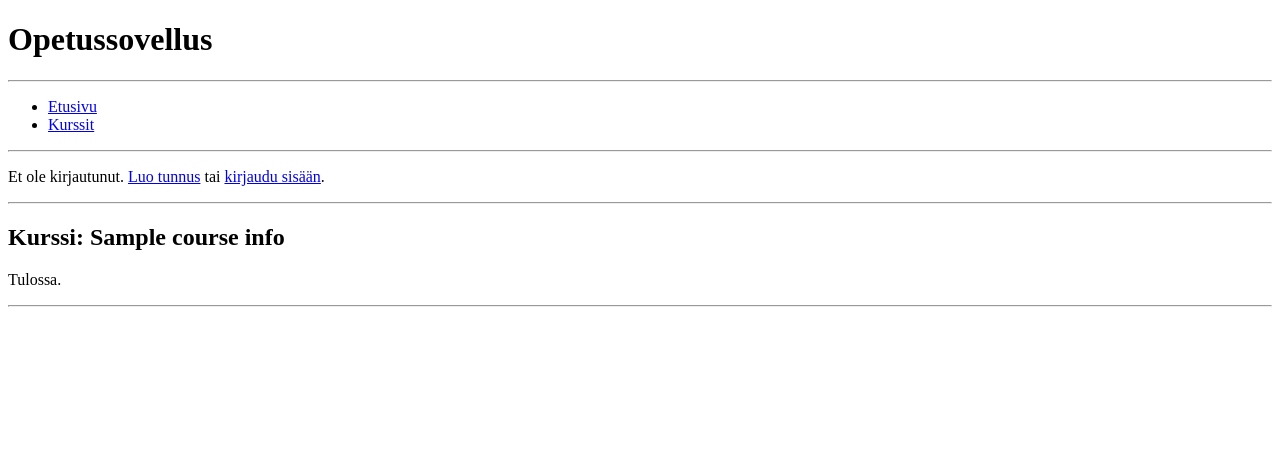
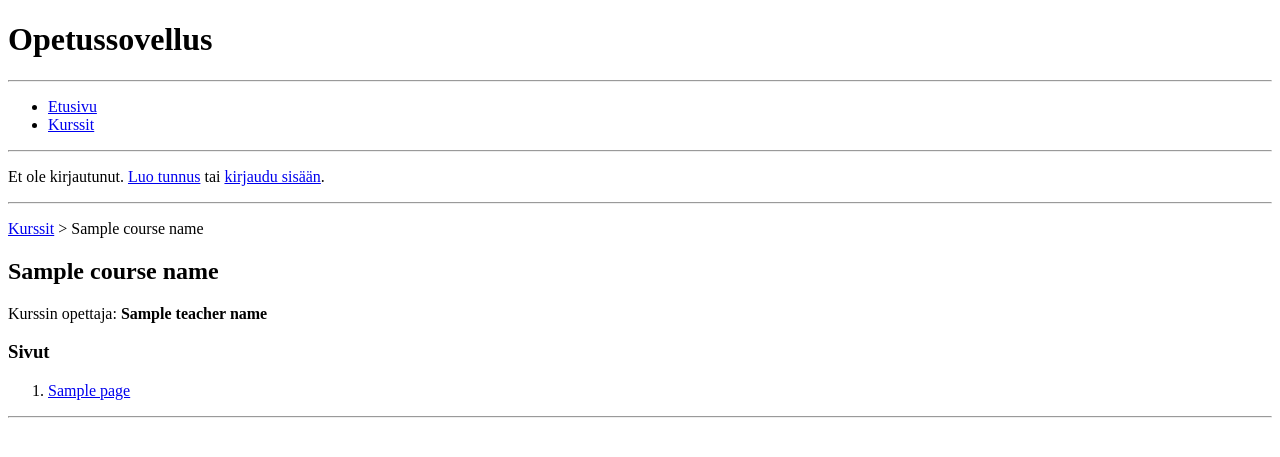
Before and after one commit to kaahy/tsoha-opetussovellus, a Flask app: template templates/course.html in a window 1280 px wide. Shown: the top 457 px of the page. Run offline with Flask 3, Linux system fonts and the light colour scheme; the template is opened without the code that fills it: most values are stand-ins (such as "Sample title", 1, 10 or a date in 2020).

Commit message:
Add course content pages and link to them from courses

```diff
--- a/app.py
+++ b/app.py
@@ -72,12 +72,16 @@ def courses():
 
 @app.route("/course/<int:course_id>")
 def course(course_id):
-    sql = text("SELECT * FROM courses WHERE id=:course_id")
+    sql = text("SELECT id, name, user_id FROM courses WHERE id=:course_id")
     result = db.session.execute(sql, {"course_id":course_id})
     course_info = result.fetchone()
     if not course_info:
         return render_template("error.html", message="Kurssia ei löydy.")
-    return render_template("course.html", course_info=course_info)
+    pages = db.session.execute(text("SELECT id, title FROM course_pages WHERE course_id=:course_id"), {"course_id":course_id}).fetchall()
+    course_name = course_info.name
+    teacher_id = course_info.user_id
+    teacher_name = db.session.execute(text("SELECT name FROM users WHERE id=:id"), {"id":teacher_id}).fetchone()[0]
+    return render_template("course.html", pages=pages, course_name=course_name, course_info=course_info, teacher_name=teacher_name)
 
 @app.route("/add_course", methods=["GET", "POST"])
 def add_course():
@@ -97,3 +101,11 @@ def add_course():
         course_id = result.fetchone()[0]
         db.session.commit()
         return redirect("/course/" + str(course_id))
+
+@app.route("/course_page/<int:course_page_id>")
+def course_page(course_page_id):
+    course_page = db.session.execute(text("SELECT id, course_id, title, content FROM course_pages WHERE id=:id"), {"id":course_page_id}).fetchone()
+    if not course_page:
+        return render_template("error.html", message="Sivua ei löydy.")
+    course_name = db.session.execute(text("SELECT name FROM courses WHERE id=:id"), {"id":course_page.course_id}).fetchone().name
+    return render_template("course_page.html", course_id=course_page.course_id, course_name=course_name, course_page_name=course_page.title, course_page_content=course_page.content)
--- a/templates/course.html
+++ b/templates/course.html
@@ -1,6 +1,17 @@
 {% extends "layout.html" %}
-{% block title %}Kurssi: {{course_info.name}}{% endblock %}
+{% block title %}Kurssi: {{course_name}}{% endblock %}
 {% block content %}
-<h2>Kurssi: {{course_info.name}}</h2>
-<p>Tulossa.</p>
+<p><a href="/courses">Kurssit</a> > {{ course_name }}</p>
+<h2>{{ course_name }}</h2>
+<p>Kurssin opettaja: <b>{{ teacher_name }}</b></p>
+<h3>Sivut</h3>
+{% if not pages %}
+<p>Tällä kurssilla ei ole sivuja.</p>
+{% else %}
+<ol>
+{% for page in pages %}
+    <li><a href="/course_page/{{ page[0] }}">{{ page[1] }}</a></li>
+{% endfor %}
+</ol>
+{% endif %}
 {% endblock %}
```
Also changed, not shown: templates/course_page.html (added, +25 -0 lines).
